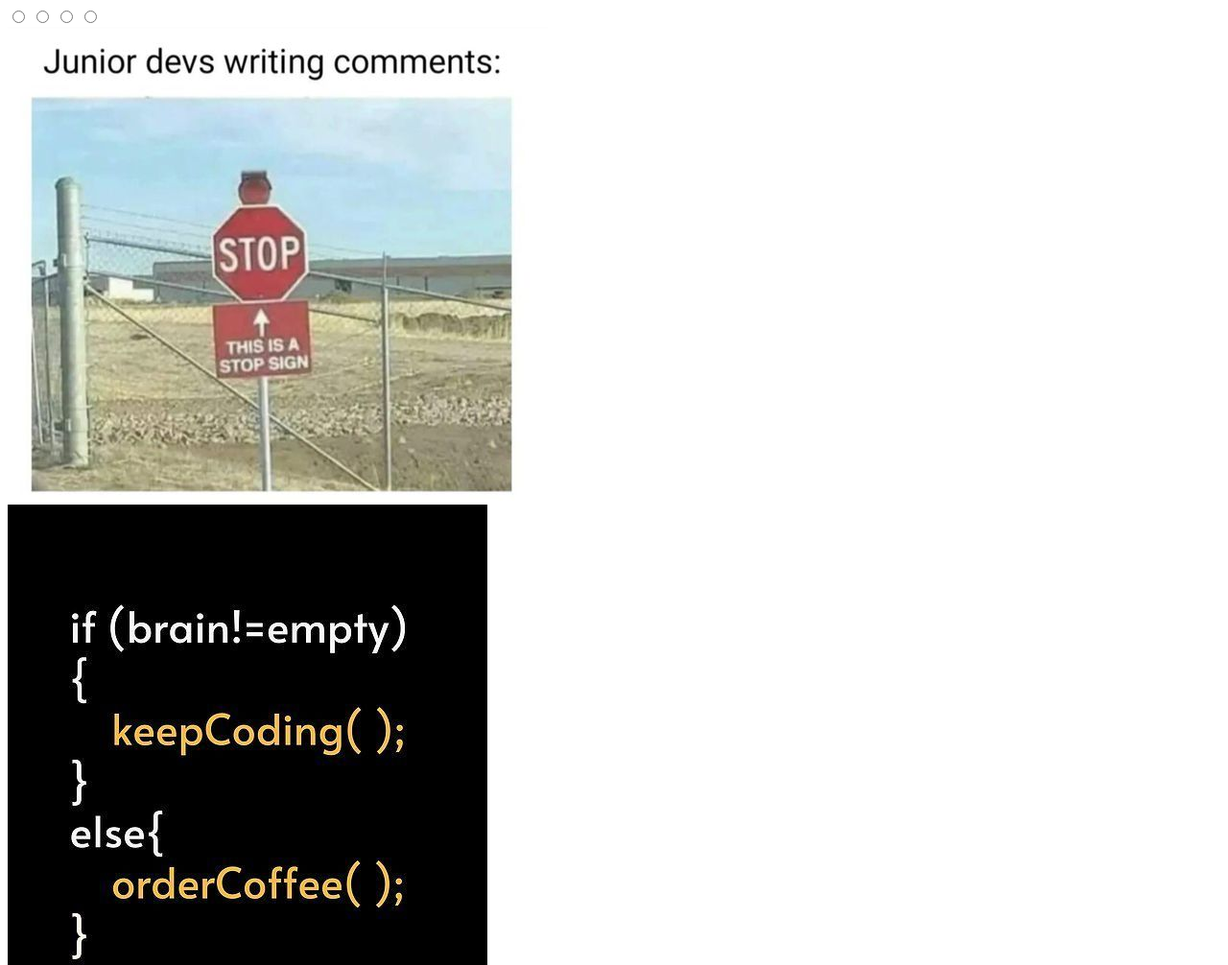
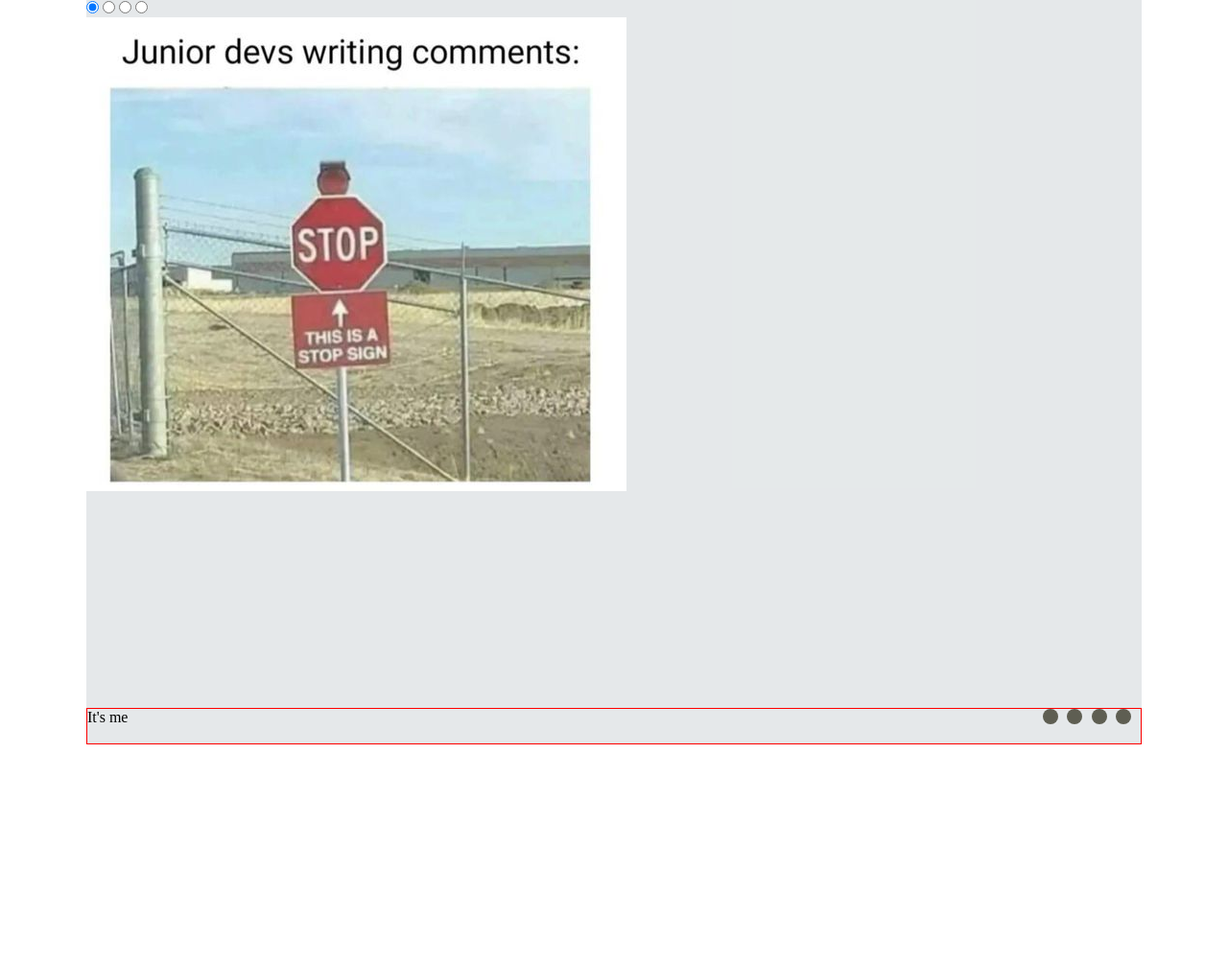
Before and after one commit to OksanaSokal/cssMemeSlider, a plain HTML site: page cssMemeSlider/index.html in a window 1280 px wide. Shown: the top 1006 px of the page at 96% size. After the commit the page ends 800 px from the top, so only its background shows below. Drawn offline with Linux system fonts and the light colour scheme.

Commit message:
feat: feat: add basic page layout (Fri, Sep 15, 2023 09:18:33 AM)

```diff
--- a/cssMemeSlider/index.html
+++ b/cssMemeSlider/index.html
@@ -3,17 +3,18 @@
   <head>
     <meta charset="UTF-8" />
     <meta name="viewport" content="width=device-width, initial-scale=1.0" />
-    <title>MemeSlider</title>
+    <link rel="stylesheet" href="style.css" />
+    <title>Document</title>
   </head>
   <body>
-    <div class="wrapper">
-      <div class="slider">
+    <div class="container">
+      <input type="radio" name="radio" id="radio1" checked />
+      <input type="radio" name="radio" id="radio2" />
+      <input type="radio" name="radio" id="radio3" />
+      <input type="radio" name="radio" id="radio4" />
+
+      <div class="slider" id="slider">
         <div class="slides">
-          <input type="radio" name="radio" id="radio1" />
-          <input type="radio" name="radio" id="radio2" />
-          <input type="radio" name="radio" id="radio3" />
-          <input type="radio" name="radio" id="radio4" />
-
           <div class="slide slide_one">
             <img src="img/mem1.jpg" alt="mem" />
           </div>
@@ -27,11 +28,16 @@
             <img src="img/mem4.jpg" alt="mem" />
           </div>
         </div>
-        <div class="slides_text">
-          <p>Mem1</p>
-          <p>Mem2</p>
-          <p>Mem3</p>
-          <p>Mem4</p>
+      </div>
+
+      <div class="slides_box" id="box">
+        <div class="slider_text">
+          <div class="slides_text">
+            <p class="text_one">It's me</p>
+            <p>How to keep all knowleges?</p>
+            <p>not in vain</p>
+            <p>All the time</p>
+          </div>
         </div>
         <div class="slides_buttons">
           <label for="radio1" class="btn"></label>
--- a/cssMemeSlider/style.css
+++ b/cssMemeSlider/style.css
@@ -0,0 +1,101 @@
+* {
+  margin: 0;
+  padding: 0;
+}
+
+.container {
+  max-width: 68.75rem;
+  background-color: rgba(218, 223, 225, 0.7);
+  margin: 0 auto;
+}
+
+.slider {
+  max-width: 37.5rem;
+  min-height: 45rem;
+  overflow: hidden;
+}
+
+.slides {
+  display: flex;
+  width: 400%;
+}
+
+.slide {
+  width: 25%;
+  transition: all 0.6s ease;
+}
+
+.slide img {
+  max-width: 100%;
+  max-height: 100%;
+}
+
+#radio1:checked ~ #slider .slide_one {
+  margin-left: 0;
+}
+
+#radio2:checked ~ #slider .slide_one {
+  margin-left: -25%;
+}
+
+#radio3:checked ~ #slider .slide_one {
+  margin-left: -50%;
+}
+
+#radio4:checked ~ #slider .slide_one {
+  margin-left: -75%;
+}
+
+.slides_buttons {
+  display: flex;
+}
+
+.slides_box {
+  display: flex;
+  justify-content: space-between;
+  border: 1px solid red;
+}
+
+.btn {
+  background-color: rgb(94, 94, 82);
+  border-radius: 50%;
+  width: 1rem;
+  height: 1rem;
+  cursor: pointer;
+  transition: all 0.4s ease;
+  margin-right: 0.6rem;
+}
+
+.btn:hover {
+  background-color: blanchedalmond;
+}
+
+.slider_text {
+  width: 6.25rem;
+  overflow: hidden;
+}
+
+.slider_text p {
+  width: 6.25rem;
+}
+
+.slides_text {
+  width: 400%;
+  display: flex;
+}
+
+#radio1checked ~ #box .text_one {
+  margin-left: 0;
+}
+
+#radio2:checked ~ #box .text_one {
+  margin-left: -25%;
+}
+
+#radio3:checked ~ #box .text_one {
+  margin-left: -50%;
+}
+
+#radio4:checked ~ #box .text_one {
+  margin-left: -75%;
+}
```
